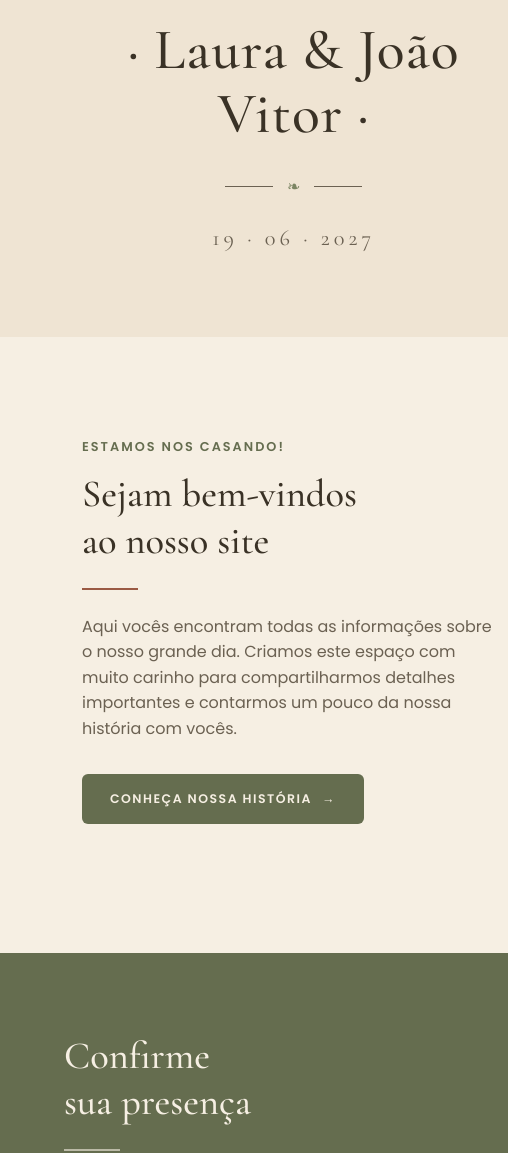
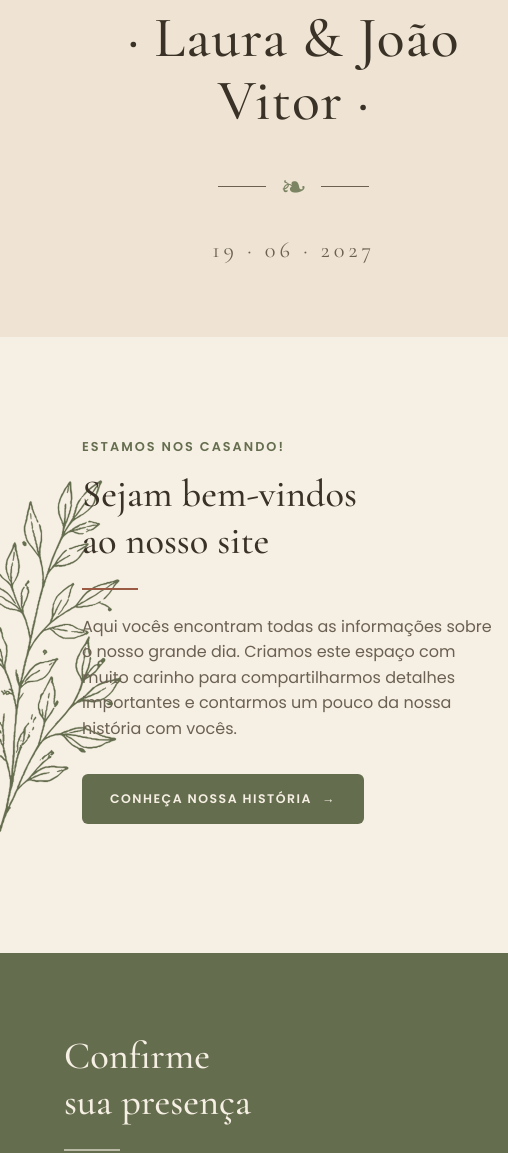
Before and after one commit to rafontas/casamento-laura-2, a website: page public/index.html in a window 1280 px wide. Shown: the part 464-1617 px from the top of the page, 0-508 px from the left. Drawn offline with nearby package versions, Linux system fonts and the light colour scheme.

Commit message:
Adicionando o galho com folha à esquerda

```diff
--- a/public/index.html
+++ b/public/index.html
@@ -9,7 +9,7 @@
   <link rel="preconnect" href="https://fonts.gstatic.com" crossorigin>
   <link href="https://fonts.googleapis.com/css2?family=Cormorant+Garamond:ital,wght@0,400;0,500;0,600;1,400&family=Poppins:wght@300;400;500;600&display=swap" rel="stylesheet">
 
-  <link rel="stylesheet" href="style.css?v=2">
+  <link rel="stylesheet" href="style.css?v=3">
 </head>
 <body>
 
@@ -52,7 +52,7 @@
           <img style="width: 70%;" src="assets/images/monograma-so-letras.svg" alt="Monograma J e L" class="hero__monogram">
           <h1 class="hero__names">· Laura &amp; João Vitor ·</h1>
           <div class="hero__divider" aria-hidden="true">
-            <span></span><span class="hero__divider-icon">❧</span><span></span>
+            <span></span><span style="font-size: 200%;" class="hero__divider-icon">❧</span><span></span>
           </div>
           <p class="hero__date">19 · 06 · 2027</p>
         </div>
@@ -61,6 +61,7 @@
 
     <!-- BEM-VINDOS / DETALHES -->
     <section class="welcome" id="detalhes">
+      <img src="assets/images/folha-detalhes.svg" alt="" class="welcome__leaf" aria-hidden="true">
       <div class="container welcome__grid">
 
         <div class="welcome__intro">
--- a/public/style.css
+++ b/public/style.css
@@ -261,10 +261,26 @@ ul {
    ========================================================= */
 
 .welcome {
+  position: relative;
+  overflow: hidden;
   padding: 100px 0;
 }
 
+.welcome__leaf {
+  position: absolute;
+  top: 0;
+  left: 0;
+  height: 100%;
+  width: auto;
+  max-width: clamp(90px, 11vw, 160px);
+  z-index: 0;
+  pointer-events: none;
+  user-select: none;
+}
+
 .welcome__grid {
+  position: relative;
+  z-index: 1;
   display: grid;
   grid-template-columns: 1fr 1fr;
   gap: 64px;
@@ -691,6 +707,11 @@ body.no-scroll {
     grid-template-columns: 1fr;
   }
 
+  .welcome__leaf {
+    max-width: 70px;
+    opacity: 0.6;
+  }
+
   .rsvp {
     grid-template-columns: 1fr;
   }
```
Also changed, not shown: public/presentes.html (+1 -1 lines), Claude outputs/folha-alta-resolucao.png (added), Claude outputs/folha-fundo-branco.png (added), public/assets/images/folha-detalhes.svg (added), public/assets/images/folha-fundo-branco.svg (added).
